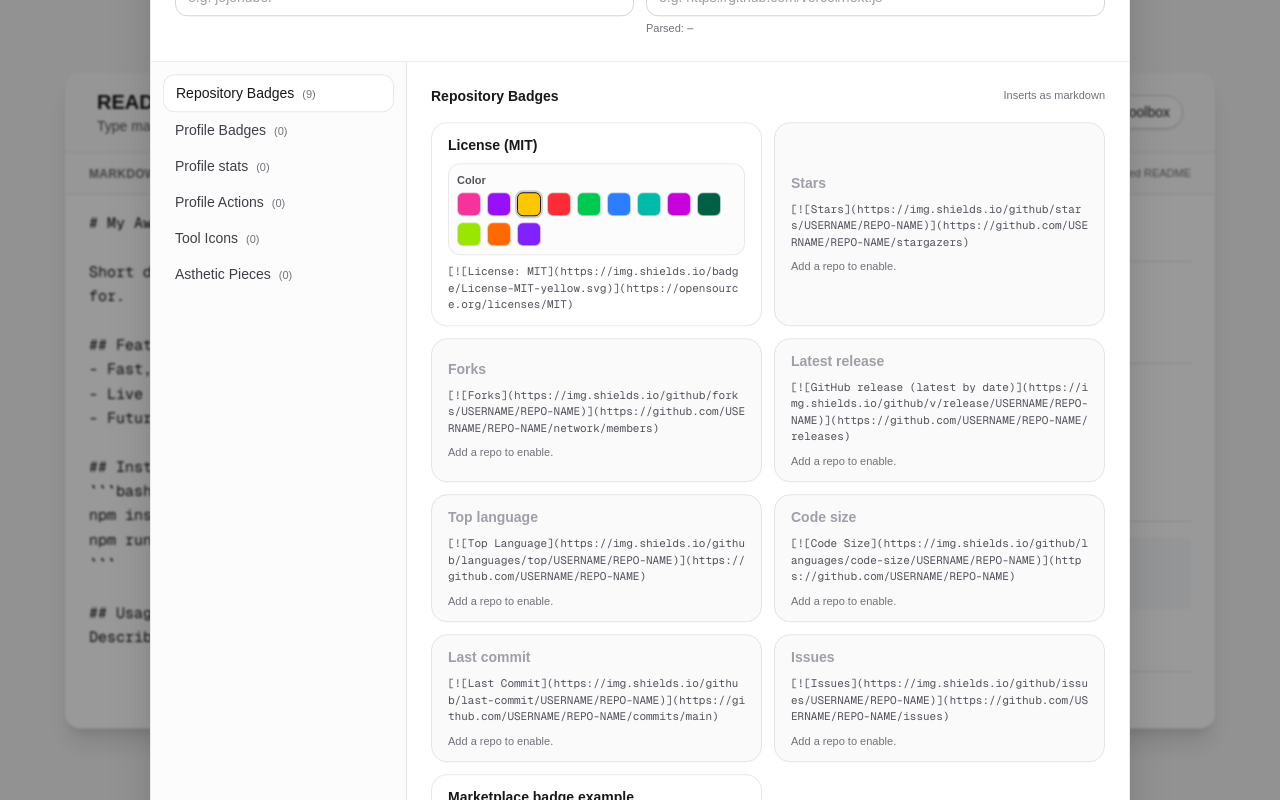
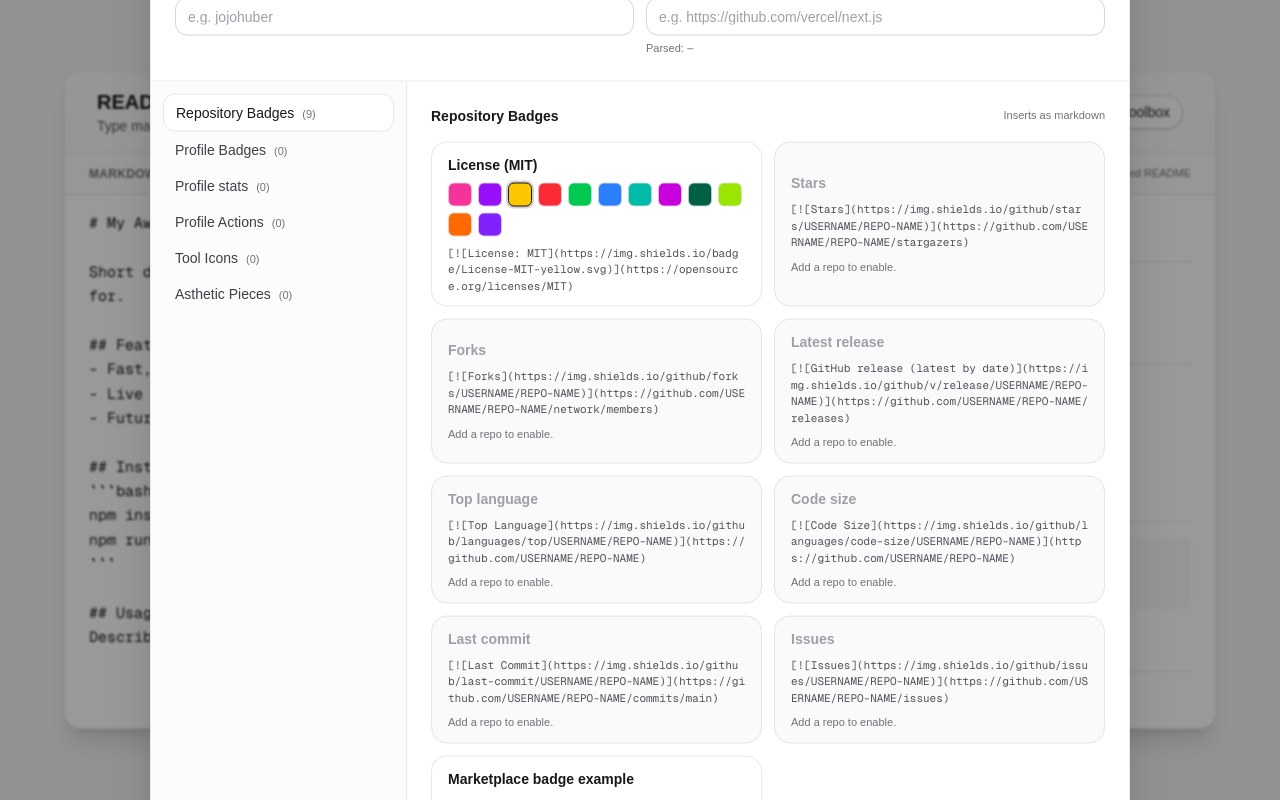
Before and after one commit to Joe-Huber/Web-README-Maker, a Next.js app in the folder web-readme-maker/: page / in a window 1280 px wide. Both pictures are taken after a click on the button "Badge toolbox". Built offline with nearby package versions, Linux system fonts and the light colour scheme.

Commit message:
chore: change styling for color box

```diff
--- a/web-readme-maker/app/components/BadgeToolbox.tsx
+++ b/web-readme-maker/app/components/BadgeToolbox.tsx
@@ -331,11 +331,7 @@ export function BadgeToolbox(props: {
                     <div className="text-sm font-semibold">{tool.label}</div>
 
                     {tool.options?.color ? (
-                      <div className="mt-2 rounded-xl border border-zinc-200/80 dark:border-zinc-800/80 bg-zinc-50/60 dark:bg-zinc-950/40 p-2">
-                        <div className="text-[11px] font-semibold text-zinc-600 dark:text-zinc-400">
-                          {tool.options.color.label}
-                        </div>
-                        <div className="mt-1 flex flex-wrap gap-1.5">
+                      <div className="mt-2 flex flex-wrap gap-1.5">
                         {tool.options.color.values.map((value) => {
                           const selected = (selection.color ?? tool.options?.color?.defaultValue) === value;
                           const swatchClass = COLOR_SWATCH_CLASSES[value] ?? "bg-zinc-400";
@@ -363,7 +359,6 @@ export function BadgeToolbox(props: {
                           );
                         })}
                       </div>
-                      </div>
                     ) : null}
 
                     <div className="mt-2 text-[11px] text-zinc-600 dark:text-zinc-400 font-mono break-all">
```
Lines whose indentation alone changed are shown as unchanged.
